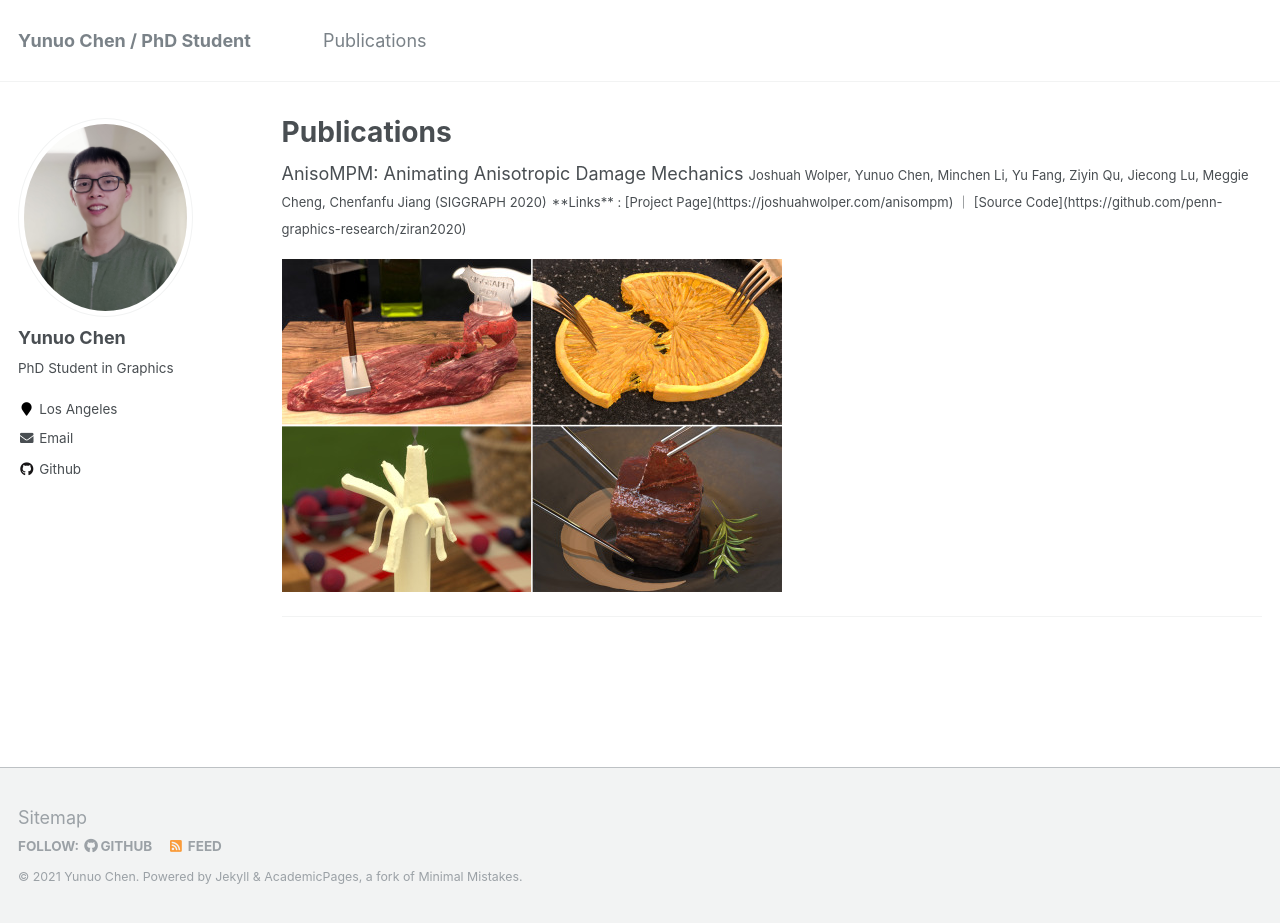
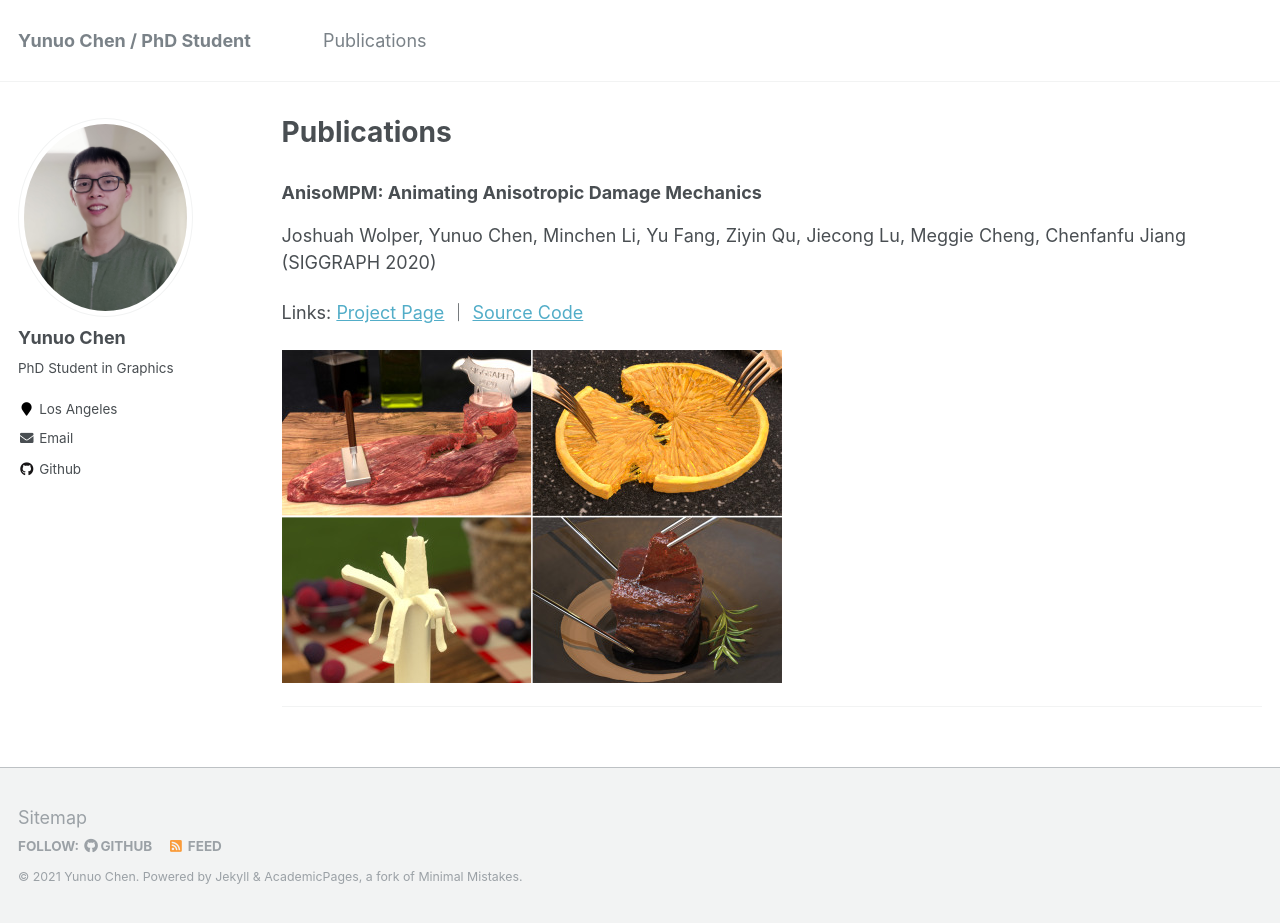
Before and after one commit to yunuoch/yunuoch.github.io, a Jekyll site: the page built from _pages/publications.md, in a window 1280 px wide and 923 px high. Built offline with Jekyll 4.4.1, drawn with Linux system fonts in a browser that asks for light colours; some of the changed lines change nothing that is shown.

Commit message:
fix aniso

```diff
--- a/_pages/publications.md
+++ b/_pages/publications.md
@@ -5,11 +5,11 @@ permalink: /publications/
 author_profile: true
 ---
 
-<font size=4>AnisoMPM: Animating Anisotropic Damage Mechanics</font>
+### AnisoMPM: Animating Anisotropic Damage Mechanics
 
-<font size=2>Joshuah Wolper, Yunuo Chen, Minchen Li, Yu Fang, Ziyin Qu, Jiecong Lu, Meggie Cheng, Chenfanfu Jiang (SIGGRAPH 2020)</font>
+Joshuah Wolper, Yunuo Chen, Minchen Li, Yu Fang, Ziyin Qu, Jiecong Lu, Meggie Cheng, Chenfanfu Jiang (SIGGRAPH 2020)
 
-<font size=2>**Links** : [Project Page](https://joshuahwolper.com/anisompm) ｜ [Source Code](https://github.com/penn-graphics-research/ziran2020)</font>
+Links: [Project Page](https://joshuahwolper.com/anisompm) ｜ [Source Code](https://github.com/penn-graphics-research/ziran2020)
 
 ![AnisoMPM](http://yunuoch.github.io/images/anisompm.png "AnisoMPM")
 
```
